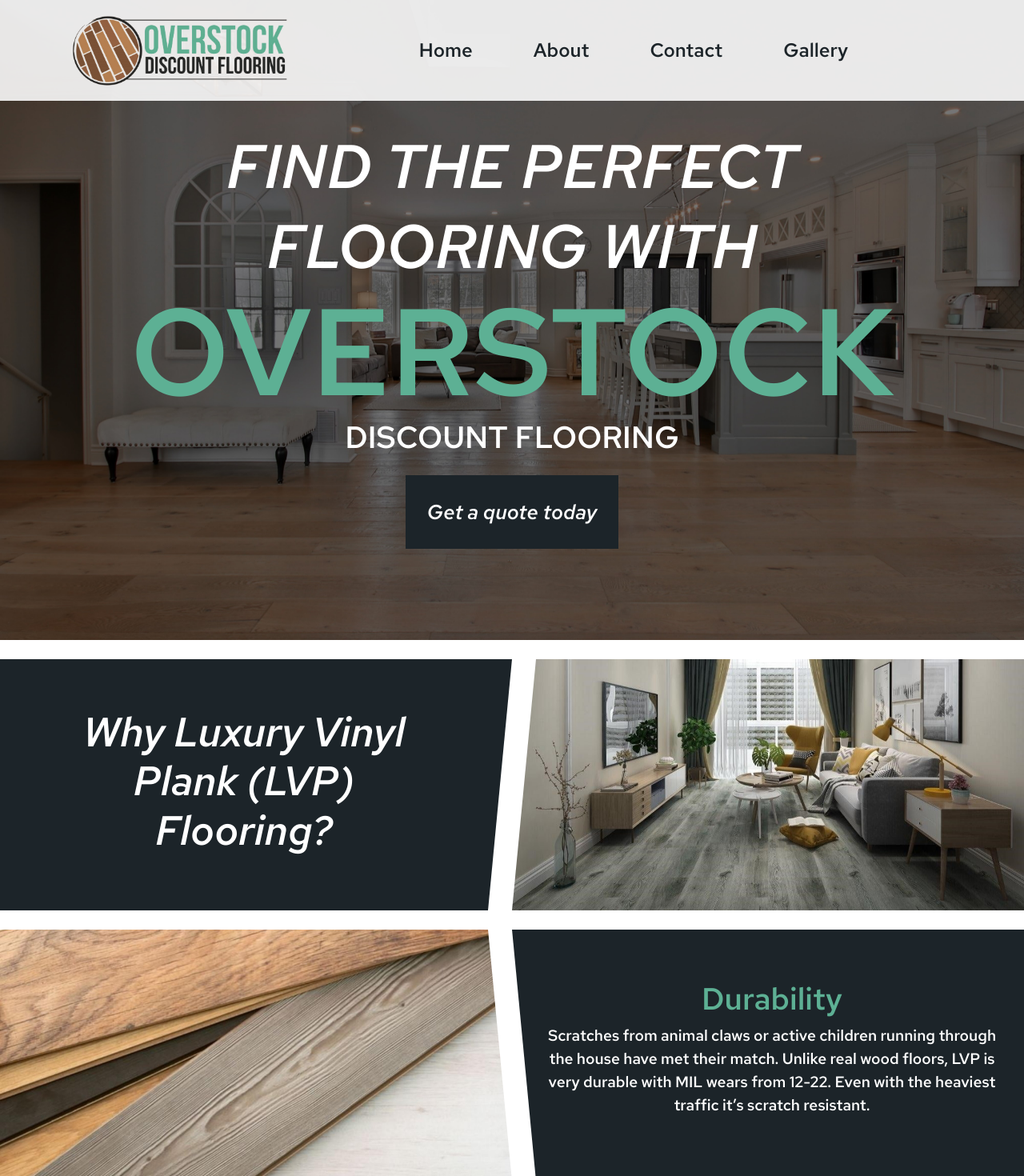
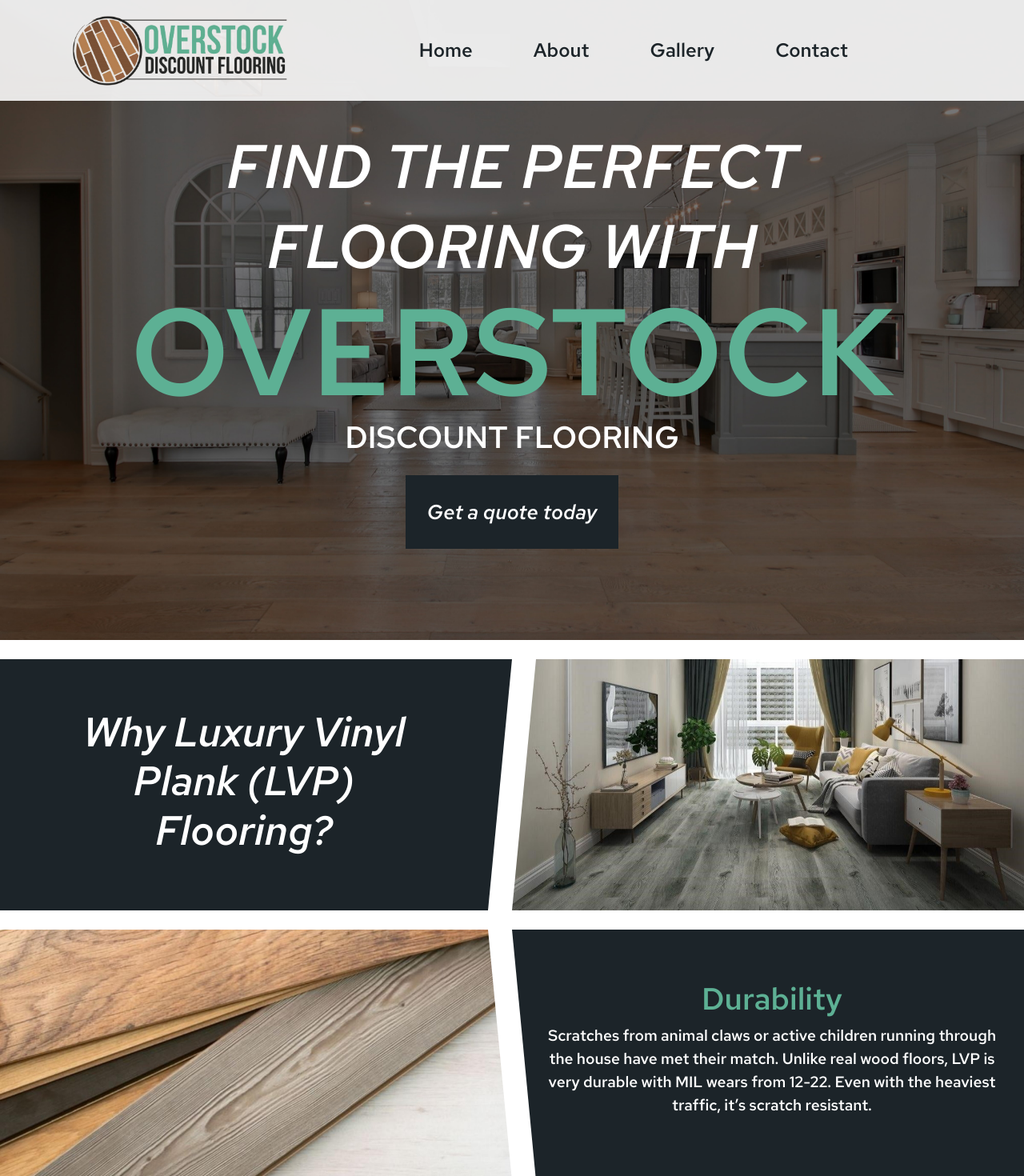
Before and after one commit to rmbass3/overstock_app, a React (Create React App) app: page / in a window 1280 px wide. Shown: the top 1470 px of the page at 80% size. Built offline with nearby package versions, Linux system fonts and the light colour scheme.

Commit message:
Reordered navbar

```diff
--- a/src/App.js
+++ b/src/App.js
@@ -7,6 +7,11 @@
 function App() {
   return (
     <div className="App">
+      {/* About Us
+          Why LVP
+          Product Gallery
+          Reviews
+          Contact */}
       <Header/>
       <Home />
       <HomeTransition />
--- a/src/components/HomeTransition.js
+++ b/src/components/HomeTransition.js
@@ -81,7 +81,7 @@
                       Durability
                     </h4>
                     <p className="trans1-text">
-                      Scratches from animal claws or active children running through the house have met their match. Unlike real wood floors, LVP is very durable with MIL wears from 12-22. Even with the heaviest traffic it’s scratch resistant.
+                      Scratches from animal claws or active children running through the house have met their match. Unlike real wood floors, LVP is very durable with MIL wears from 12-22. Even with the heaviest traffic, it’s scratch resistant.
                     </p>
                   </div>
                 </div>
--- a/src/components/Navbar.js
+++ b/src/components/Navbar.js
@@ -16,8 +16,8 @@
             <Nav className="ms-auto">
               <Nav.Link href="#home">Home</Nav.Link>
               <Nav.Link href="#about">About</Nav.Link>
+              <Nav.Link href="#gallery">Gallery</Nav.Link>
               <Nav.Link href="#contact">Contact</Nav.Link>
-              <Nav.Link href="#gallery">Gallery</Nav.Link>
             </Nav>
           </Navbar.Collapse>
         </Container>
```
